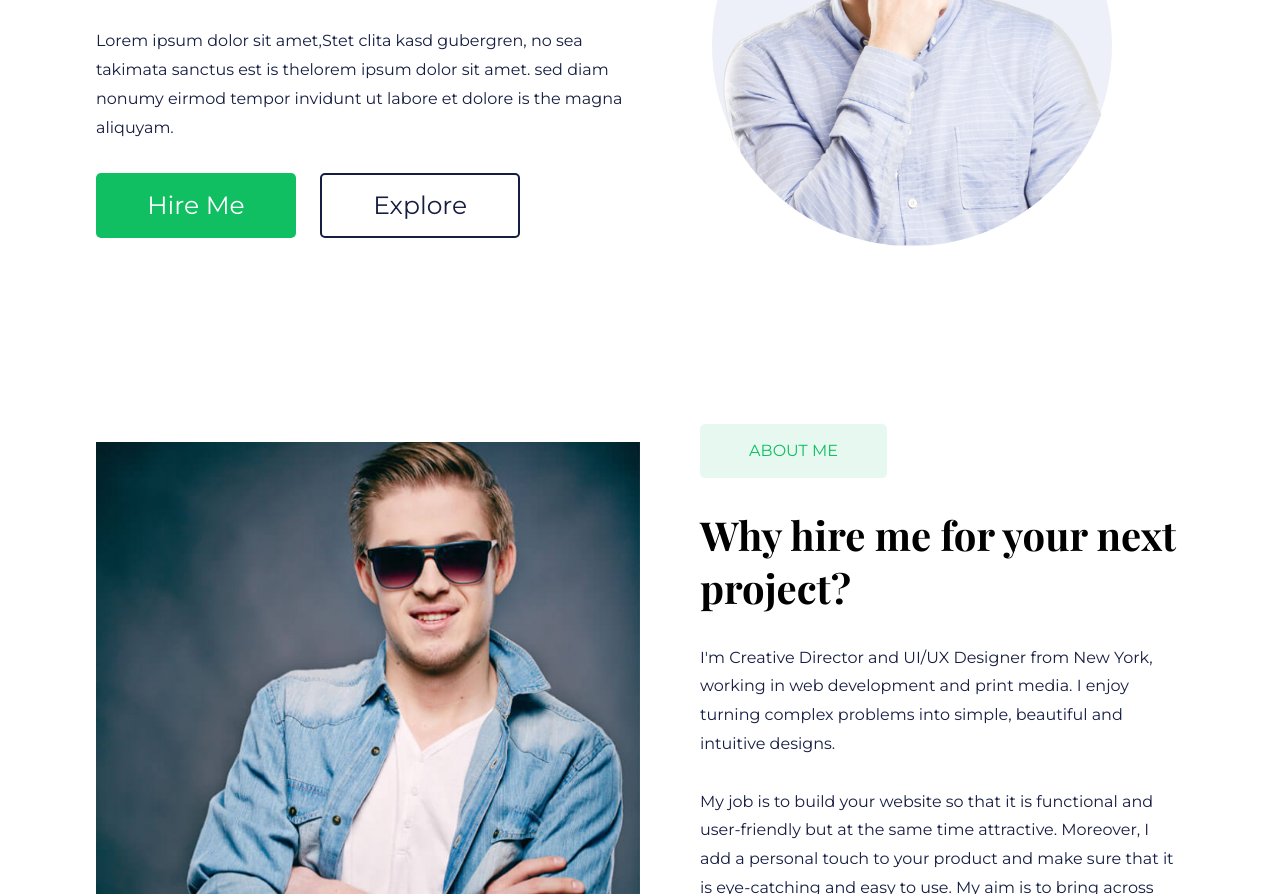
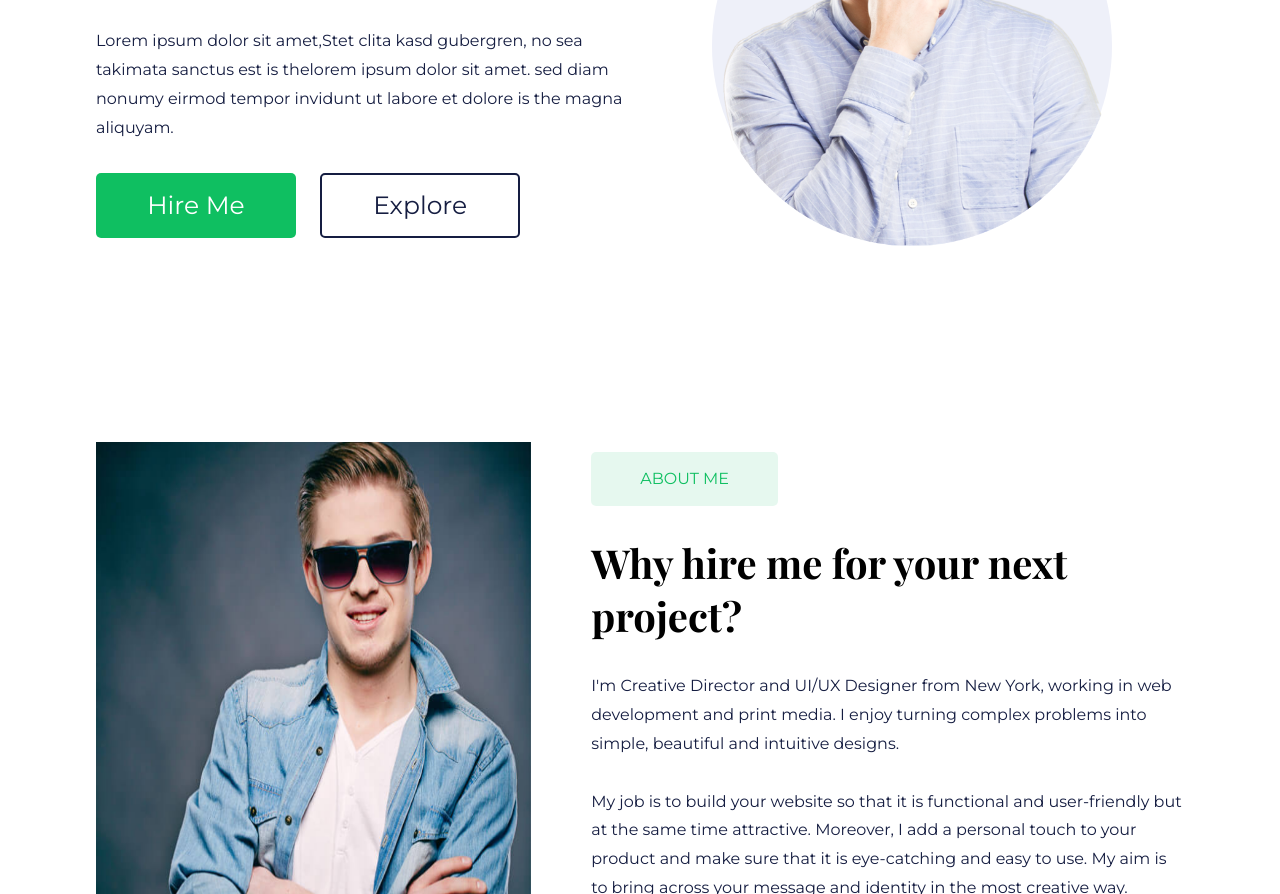
Before and after one commit to yosefHassouna2001/portfolio_ex, a plain HTML site: page index.html in a window 1280 px wide. Shown: the part 406-1300 px from the top of the page. Drawn offline with nearby package versions, Linux system fonts and the light colour scheme.

Commit message:
Update custom.css

```diff
--- a/assets/css/custom.css
+++ b/assets/css/custom.css
@@ -257,7 +257,7 @@ header .container .icon-bar {
 /* about section */
 
 .about .container .imgebox {
-    width: 50%;
+    width: 40%;
     height: 75vh;
     display: flex;
 }
@@ -269,6 +269,7 @@ header .container .icon-bar {
 
 .about .container .content {
     padding: 5px 0px 5px 60px;
+    width: 60%;
 }
 
 .about .container .content h1 {
```
